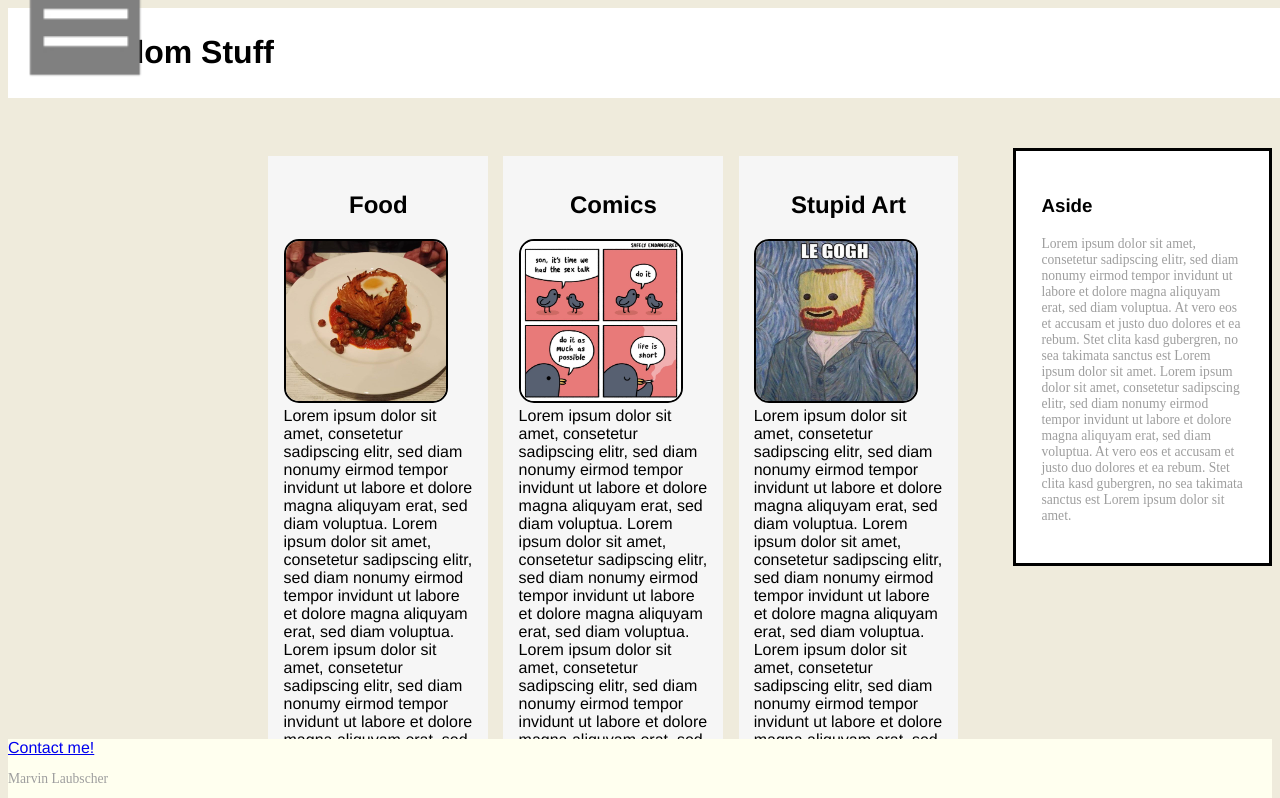
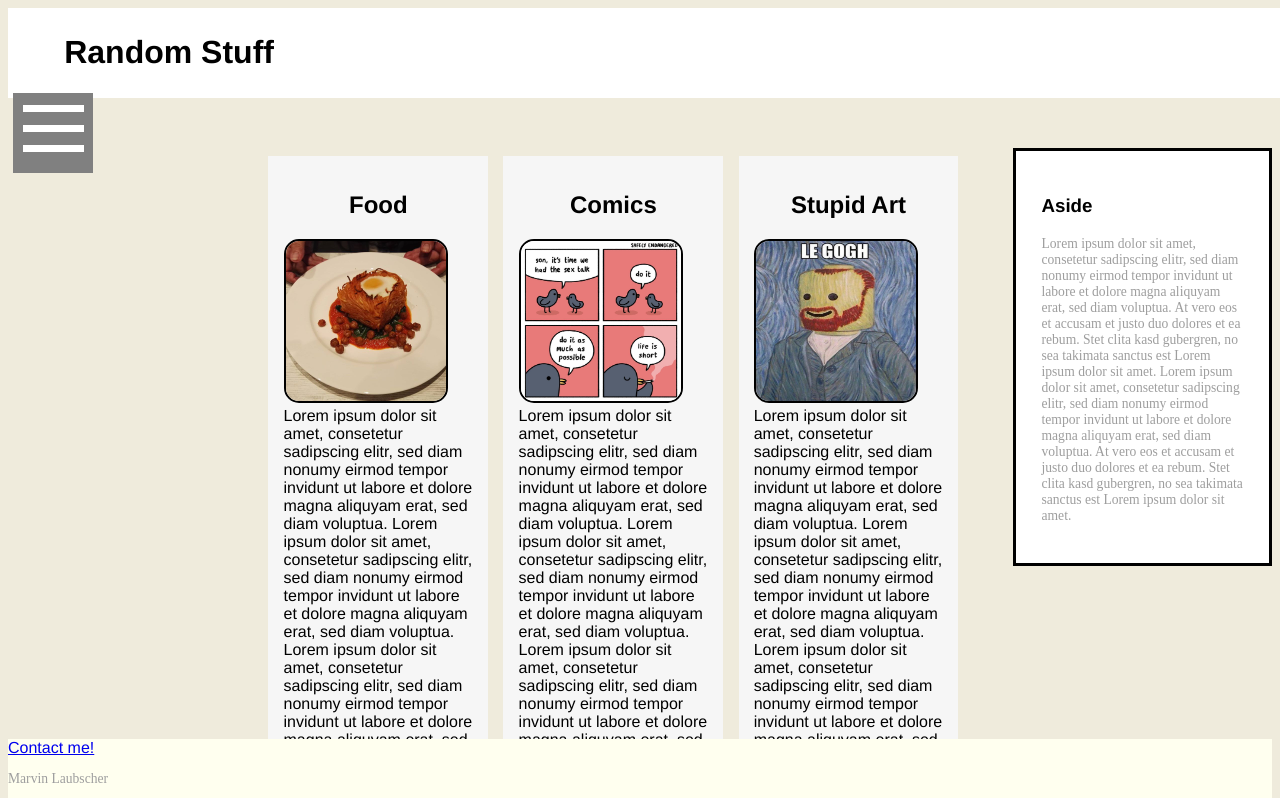
Before and after one commit to MarvRiegelQQ/MarvRiegelQQ.github.io, a plain HTML site: page Aufgabe_06/Aufgabe_06.html in a window 1280 px wide. Shown: the top 798 px of the page. Drawn offline with Linux system fonts and the light colour scheme; files whose address does not match are found by name.

Commit message:
Update stylesheet.css

```diff
--- a/Aufgabe_06/stylesheet.css
+++ b/Aufgabe_06/stylesheet.css
@@ -19,11 +19,6 @@ h1 {
 
 #nav {
     position: fixed;
-    left    : 20px;
-    top     : -45px;
-    width   : 110px;
-    padding : 10px;
-    height  : auto
 }
 
 ul {
```
